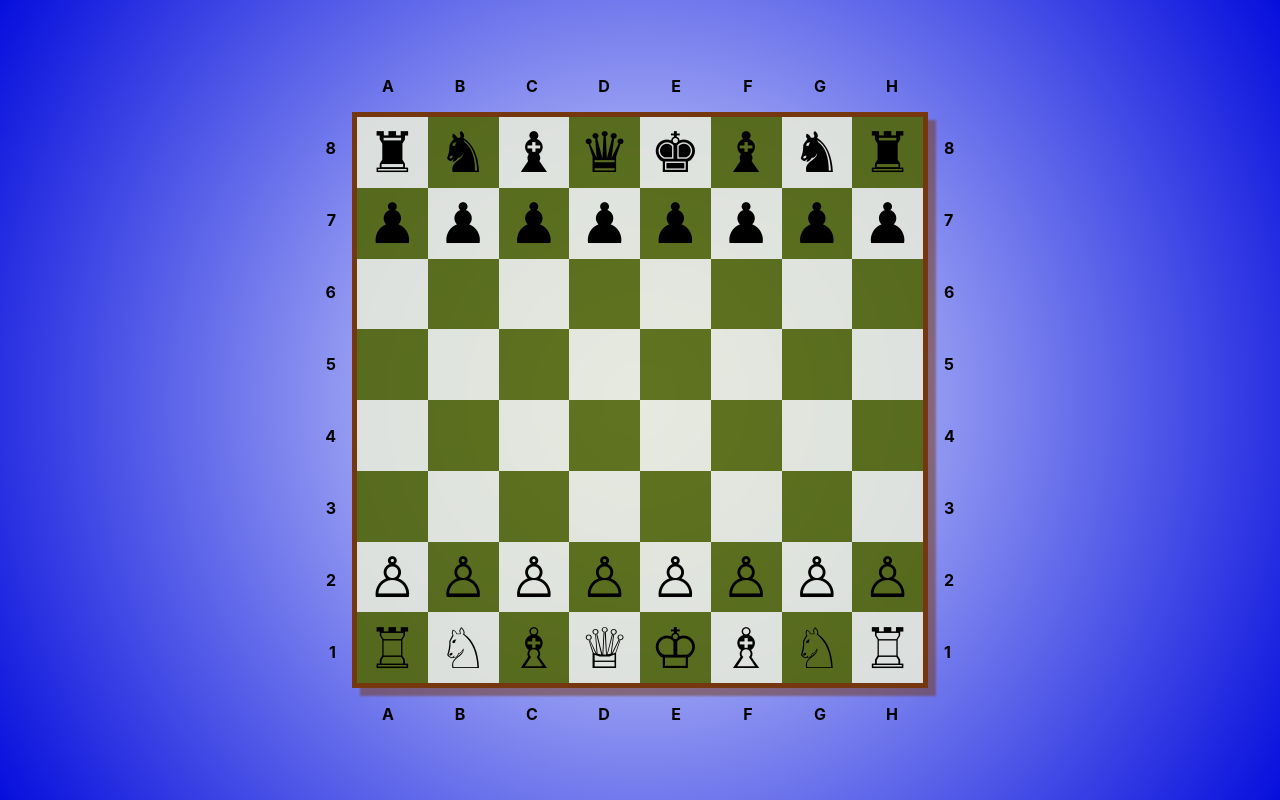
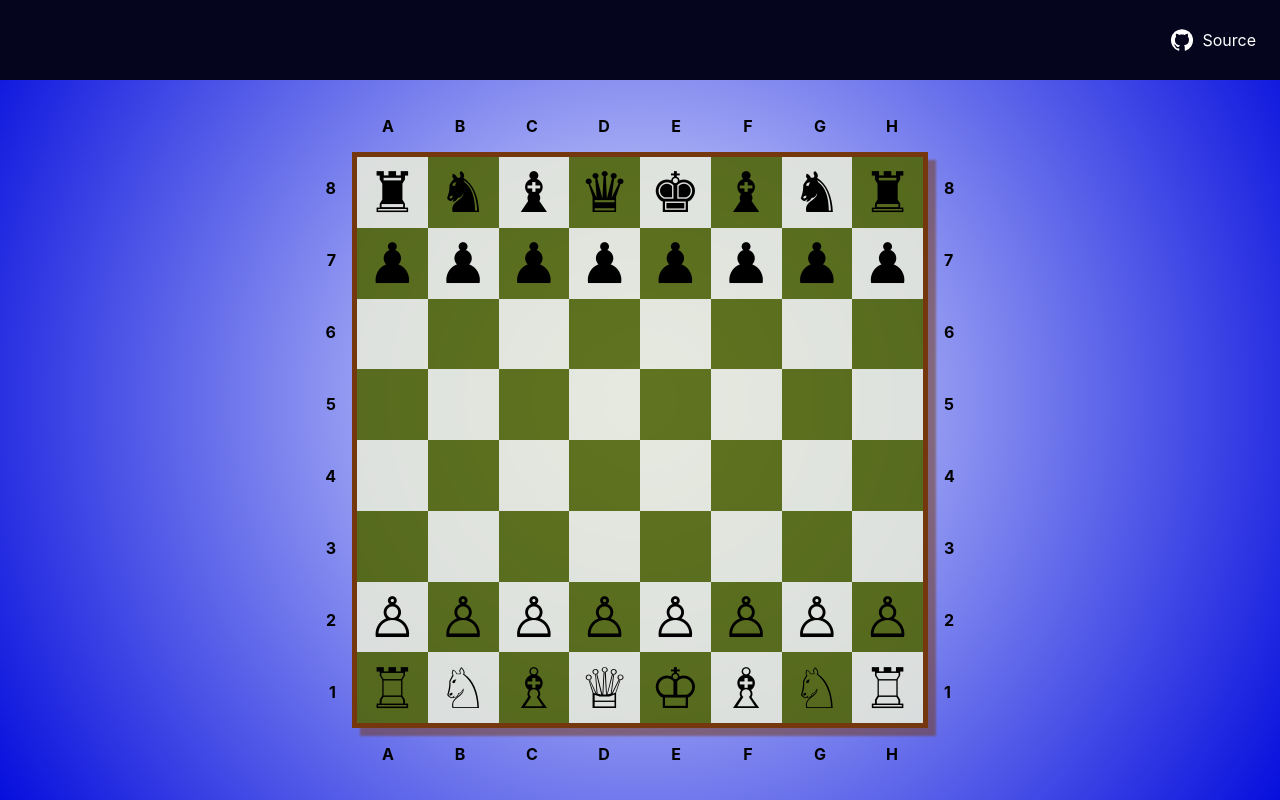
Before and after one commit to seanluong/chess-board, a React (Create React App) app: page / in a window 1280 px wide. Built offline with nearby package versions, Linux system fonts and the light colour scheme.

Commit message:
Add link to source in header

```diff
--- a/package.json
+++ b/package.json
@@ -3,6 +3,10 @@
   "version": "0.1.0",
   "private": true,
   "dependencies": {
+    "@emotion/react": "^11.10.5",
+    "@emotion/styled": "^11.10.5",
+    "@mui/icons-material": "^5.11.0",
+    "@mui/material": "^5.11.8",
     "@testing-library/jest-dom": "^5.16.5",
     "@testing-library/react": "^13.4.0",
     "@testing-library/user-event": "^13.5.0",
--- a/src/App.jsx
+++ b/src/App.jsx
@@ -1,11 +1,11 @@
 import './App.scss';
 import { ChessBoard } from './ChessBoard';
+import { Header } from './Header';
 
 function App() {
   return (
     <div className="App">
-      <header className="App-header">
-      </header>
+      <Header />
       <main>
         <ChessBoard rowCount={8} colCount={8} />
       </main>
--- a/src/App.scss
+++ b/src/App.scss
@@ -5,24 +5,9 @@
   min-height: 100vh;
   background-image: radial-gradient(circle, #ebf2fe, #060edd);
 
-  header {
-    min-height: 5vh;
-    display: flex;
-    flex-direction: column;
-    align-items: center;
-    justify-content: center;
-    color: white;
-  }
-
   main {
     display: flex;
     align-items: center;
     justify-content: center;
   }
-
-  footer {
-    min-height: 5vh;
-    display: flex;
-    color: white;
-  }
 }
--- /dev/null
+++ b/src/Header.jsx
@@ -0,0 +1,13 @@
+import './Header.scss'
+
+import GitHubIcon from '@mui/icons-material/GitHub';
+
+export const Header = () => {
+    return (
+        <header>
+            <a href={"https://github.com/seanluong/chess-board"} target={"_blank"}>
+                <GitHubIcon />Source
+            </a>
+        </header>
+    );
+}
--- /dev/null
+++ b/src/Header.scss
@@ -0,0 +1,33 @@
+$text-color: rgb(255, 255, 255);
+$background-color: rgb(5, 5, 29);
+
+header {
+    flex: 0 0 10vh;
+    background-color: $background-color;
+    display: flex;
+    justify-content: flex-end;
+    align-items: center;
+
+    display: flex;
+
+    a {
+        margin: auto 1rem;
+        display: flex;
+        align-items: center;
+        color: $text-color;
+        border-radius: 3px;
+        box-sizing: border-box;
+        padding: 0.5rem;
+        text-decoration: none;
+
+        svg:first-child {
+            margin-right: 0.5rem;
+        }
+
+        &:hover {
+            color: $background-color;
+            background-color: $text-color;
+            box-shadow: 2px 2px 2px rgba(29, 61, 115, 0.7);
+        }
+    }
+}
```
Also changed, not shown: 1 other file (tests, documents, lock files or other folders).
